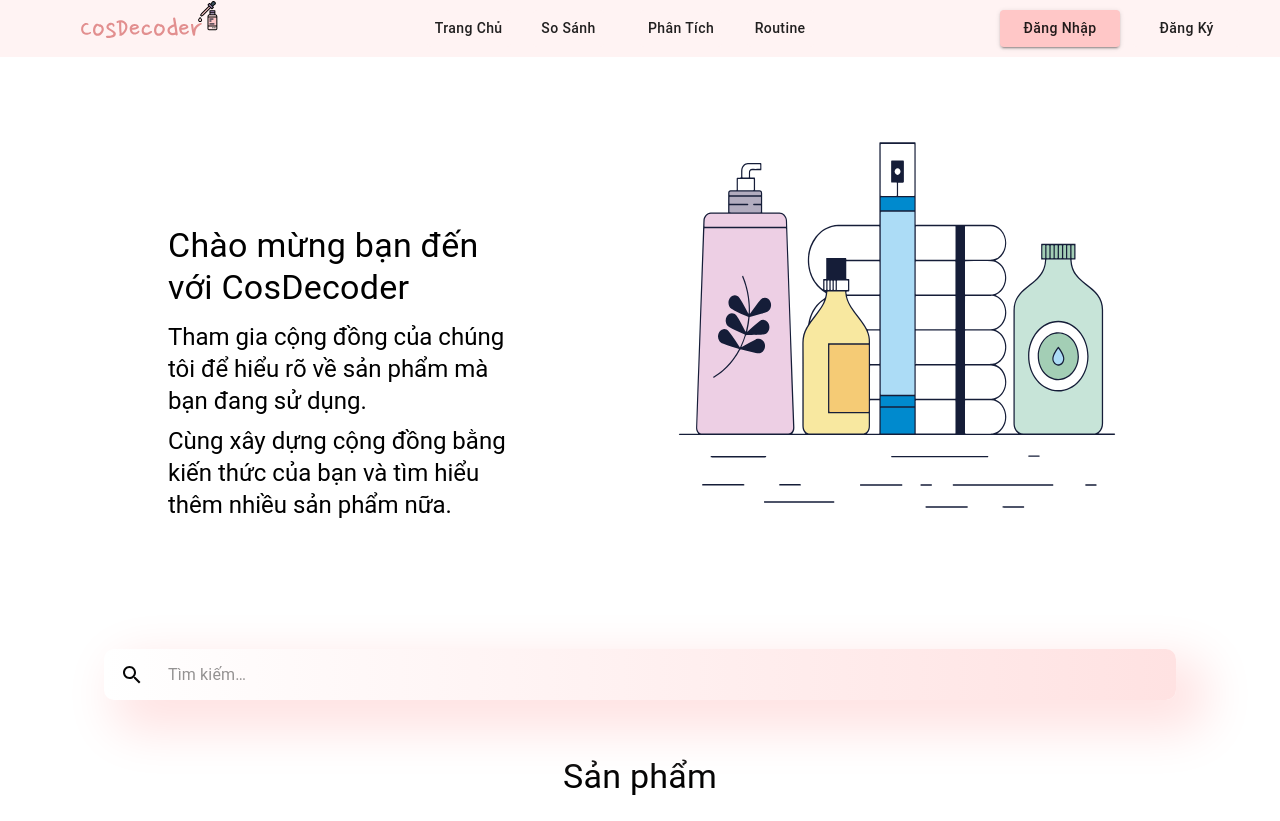
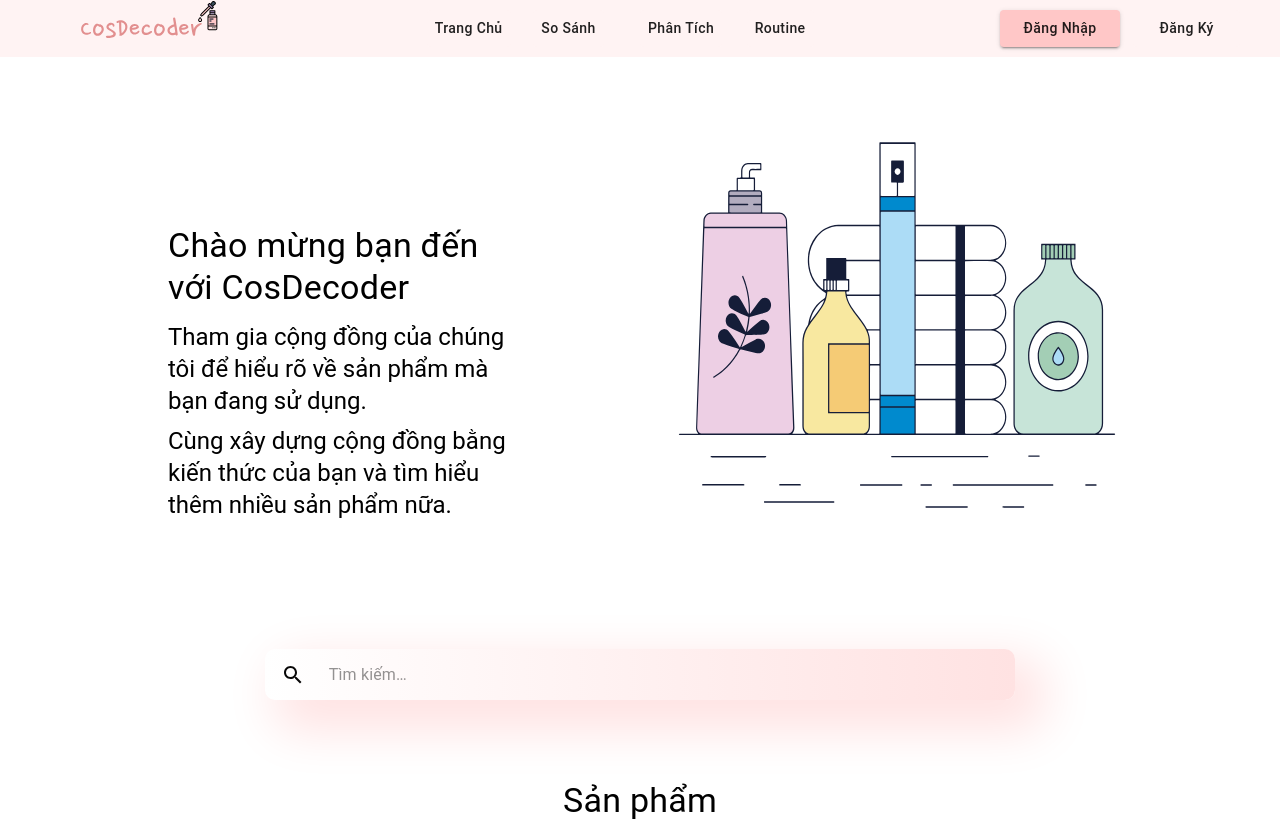
Before and after one commit to nnkyduyen1999/cos-decoder, a React (Create React App) app: page / in a window 1280 px wide. Shown: the top 821 px of the page. Built offline with nearby package versions, Linux system fonts and the light colour scheme.

Commit message:
fix search bar length

```diff
--- a/src/pages/Home/useStyles.js
+++ b/src/pages/Home/useStyles.js
@@ -18,7 +18,7 @@ export const useStyles = makeStyles((theme) => ({
     // },
     // marginRight: theme.spacing(2),
     // marginLeft: 0,
-    width: "100%",
+    width: "70%",
     // [theme.breakpoints.up('sm')]: {
     //   marginLeft: theme.spacing(3),
     //   width: 'auto',
@@ -33,6 +33,7 @@ export const useStyles = makeStyles((theme) => ({
     marginBottom: theme.spacing(10),
   },
   searchBox: {
+    marginBottom: theme.spacing(10),
     // boxShadow: "0px 10px 20px rgba(41, 41, 42, 0.07)",
   },
   searchIcon: {
```
